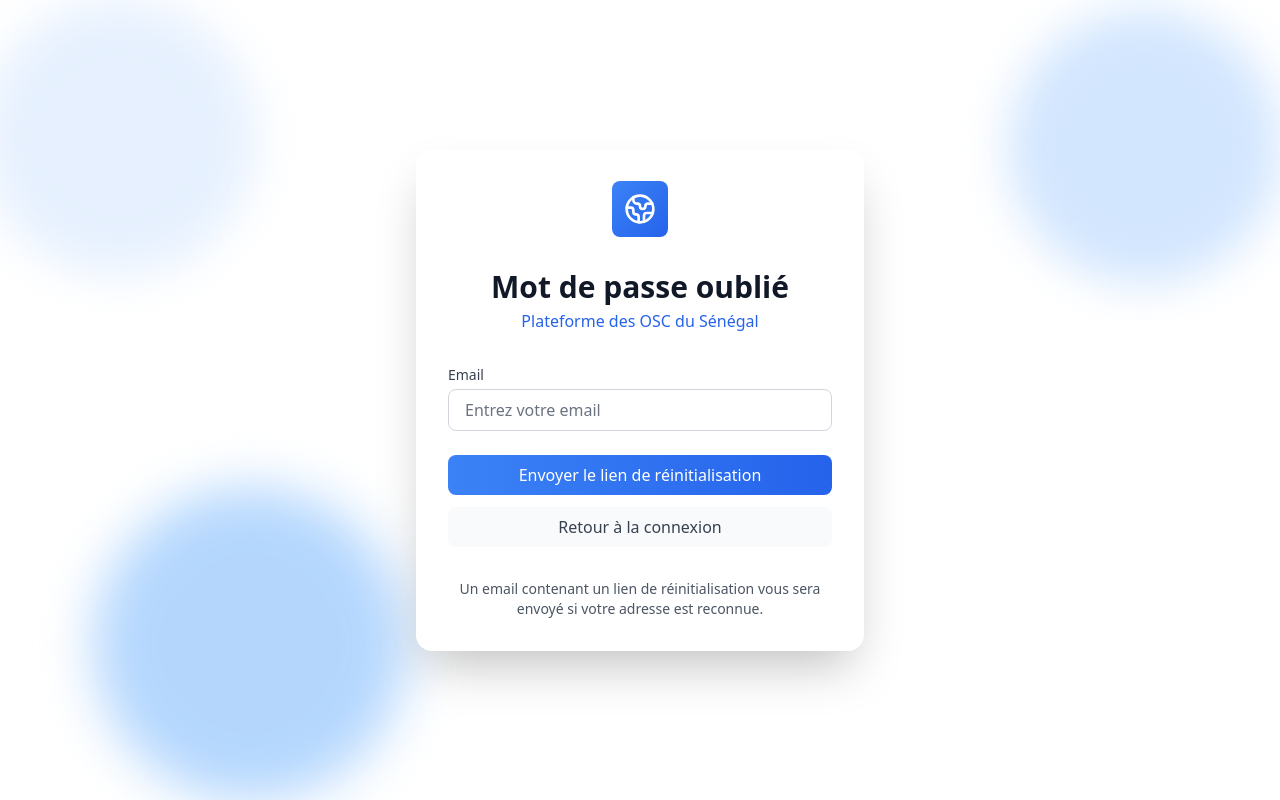
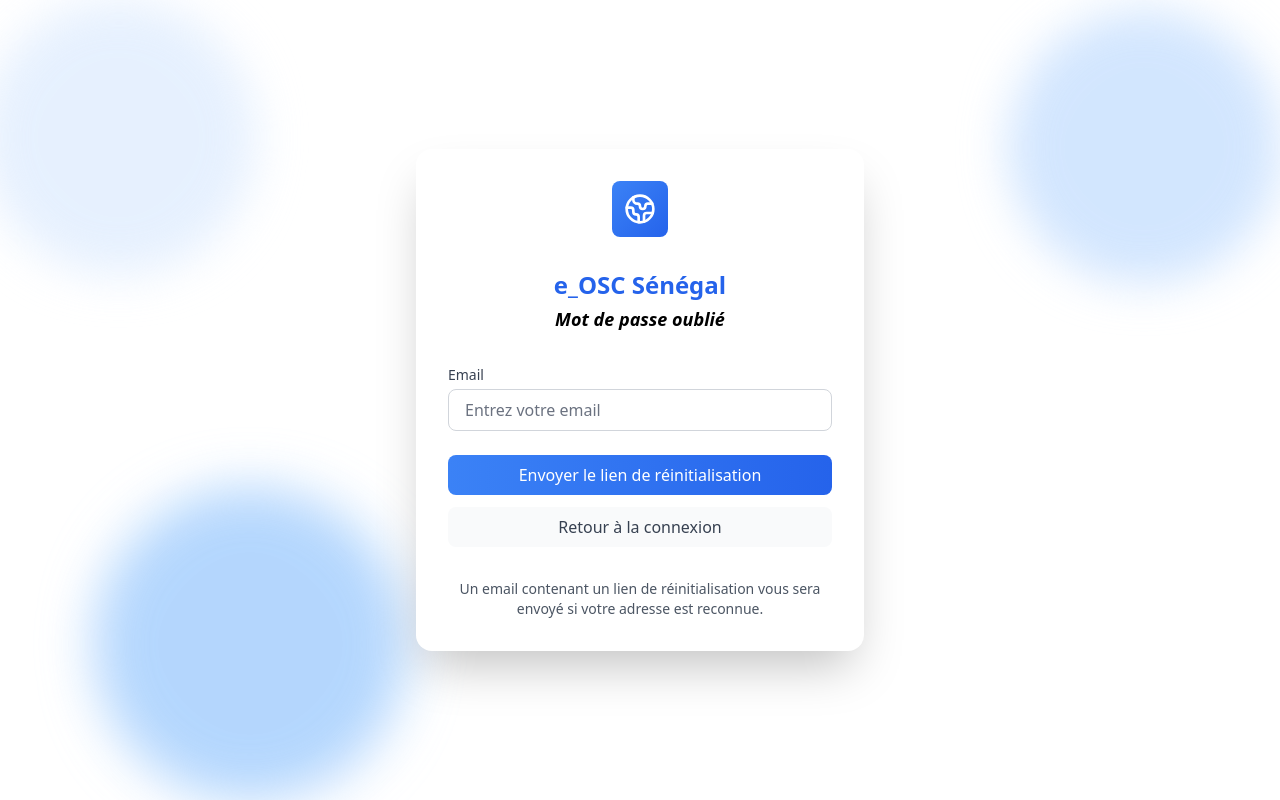
Before and after one commit to papaibrahima12/osc-platform, a React (Vite) app: page /forgot-password in a window 1280 px wide. Built offline with nearby package versions, Linux system fonts and the light colour scheme; no server answers.

Commit message:
correcting style

```diff
--- a/src/pages/ForgotPassword.tsx
+++ b/src/pages/ForgotPassword.tsx
@@ -49,8 +49,8 @@ export default function ForgotPassword() {
         </div>
 
         <div className="text-center mb-8">
-          <h1 className="text-3xl font-bold text-gray-900">Mot de passe oublié</h1>
-          <p className="text-blue-600 font-medium mt-1">Plateforme des OSC du Sénégal</p>
+          <h1 className="text-2xl font-bold text-blue-600">e_OSC Sénégal</h1>
+          <p className="text-black text-lg font-semibold italic mt-1">Mot de passe oublié</p>
         </div>
 
         {error && (
--- a/src/pages/ResetPassword.tsx
+++ b/src/pages/ResetPassword.tsx
@@ -59,8 +59,8 @@ export default function ResetPassword() {
         </div>
 
         <div className="text-center mb-8">
-          <h1 className="text-3xl font-bold text-gray-900">Réinitialisation du mot de passe</h1>
-          <p className="text-blue-600 font-medium mt-1">Plateforme des OSC du Sénégal</p>
+          <h1 className="text-2xl font-bold text-blue-600">e_OSC Sénégal</h1>
+          <p className="text-black text-lg font-semibold italic mt-1">Réinitialisation du mot de passe</p>
         </div>
 
         {error && (
```
